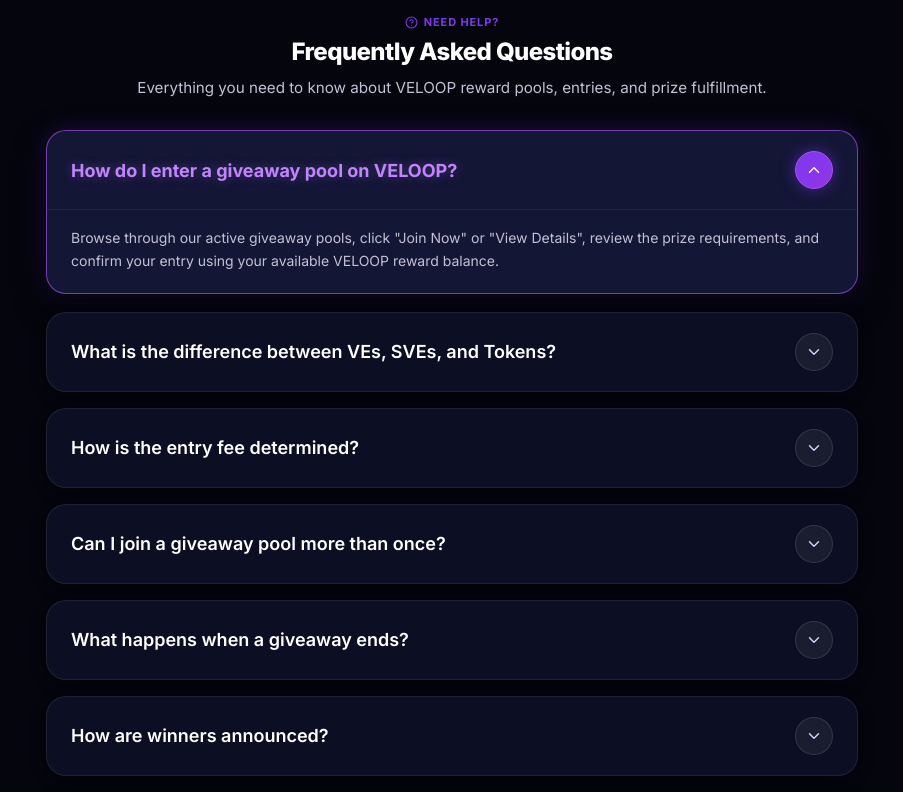
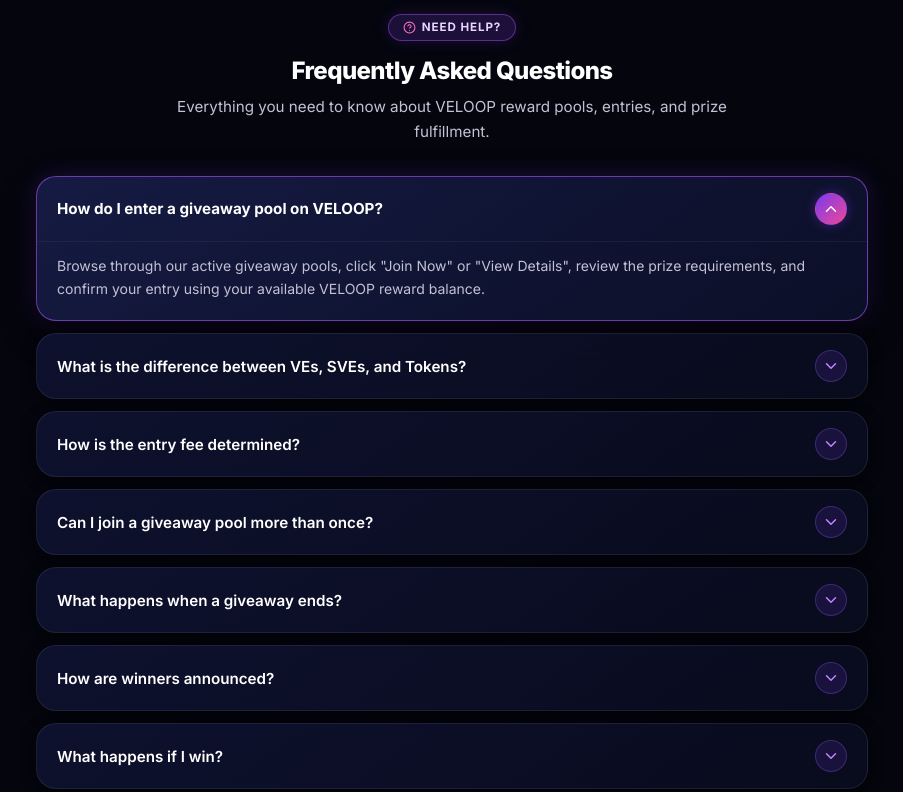
Before and after one commit to VasaraSujal/VELoop-Assignment, a React (Vite) app in the folder frontend/: page / in a window 1280 px wide. Shown: the part 5500-6292 px from the top of the page, without its empty margins (188-1091 px from the left). Built offline with nearby package versions, Linux system fonts and the light colour scheme; no server answers.

Commit message:
Align FAQ accordion layout and interaction styling

```diff
--- a/frontend/src/components/giveaway/FAQSection.module.css
+++ b/frontend/src/components/giveaway/FAQSection.module.css
@@ -4,13 +4,15 @@
   background-color: var(--color-background);
   position: relative;
   overflow: hidden;
+  border-top: 1px solid rgba(139, 92, 246, 0.15);
 }
 
 .container {
-  max-width: 860px;
+  max-width: 880px;
   margin: 0 auto;
   padding: 0 var(--container-padding);
   width: 100%;
+  box-sizing: border-box;
 }
 
 @keyframes fadeInUp {
@@ -24,37 +26,35 @@
   }
 }
 
-@keyframes slideInScale {
-  0% {
-    opacity: 0;
-    transform: translateY(14px) scale(0.98);
-  }
-  100% {
-    opacity: 1;
-    transform: translateY(0) scale(1);
-  }
-}
-
 .header {
   text-align: center;
   margin-bottom: var(--space-8);
   animation: fadeInUp 0.5s ease-out both;
+  display: flex;
+  flex-direction: column;
+  align-items: center;
+  gap: var(--space-2);
 }
 
 .badge {
   display: inline-flex;
   align-items: center;
   gap: 6px;
-  font-size: var(--font-size-label);
+  font-size: 0.725rem;
   font-weight: var(--font-weight-bold);
-  color: var(--color-primary);
+  color: #e9d5ff;
+  background: rgba(124, 58, 237, 0.2);
+  border: 1px solid rgba(168, 85, 247, 0.45);
+  padding: 4px 14px;
+  border-radius: var(--radius-full);
   text-transform: uppercase;
   letter-spacing: 0.08em;
   margin-bottom: var(--space-2);
+  box-shadow: 0 0 16px rgba(124, 58, 237, 0.2);
 }
 
 .badgeIcon {
-  color: var(--color-primary);
+  color: #f472b6;
 }
 
 .title {
@@ -63,7 +63,7 @@
   color: var(--color-text-primary);
   letter-spacing: -0.025em;
   line-height: var(--line-height-tight);
-  margin: 0 0 var(--space-2) 0;
+  margin: 0;
 }
 
 .subtitle {
@@ -71,6 +71,7 @@
   font-size: var(--font-size-body);
   line-height: var(--line-height-relaxed);
   margin: 0;
+  max-width: 600px;
 }
 
 /* ==========================================================================
@@ -79,110 +80,99 @@
 .accordionList {
   display: flex;
   flex-direction: column;
-  gap: var(--space-4);
+  gap: var(--space-3);
+  width: 100%;
 }
 
 .accordionItem {
-  background: rgba(15, 18, 42, 0.8);
-  backdrop-filter: blur(14px);
-  -webkit-backdrop-filter: blur(14px);
+  background: linear-gradient(145deg, rgba(16, 20, 52, 0.85) 0%, rgba(9, 12, 30, 0.95) 100%);
+  backdrop-filter: blur(16px);
+  -webkit-backdrop-filter: blur(16px);
   border: 1px solid rgba(255, 255, 255, 0.08);
   border-radius: var(--radius-xl);
   overflow: hidden;
-  box-shadow: 0 4px 16px rgba(0, 0, 0, 0.35);
+  box-shadow: 0 4px 16px rgba(0, 0, 0, 0.4);
   transition: all 300ms cubic-bezier(0.16, 1, 0.3, 1);
+  box-sizing: border-box;
 }
-
-.accordionItem:nth-child(1) { animation-delay: 0.02s; }
-.accordionItem:nth-child(2) { animation-delay: 0.06s; }
-.accordionItem:nth-child(3) { animation-delay: 0.1s; }
-.accordionItem:nth-child(4) { animation-delay: 0.14s; }
-.accordionItem:nth-child(5) { animation-delay: 0.18s; }
-.accordionItem:nth-child(6) { animation-delay: 0.22s; }
-.accordionItem:nth-child(7) { animation-delay: 0.26s; }
 
 .accordionItem:hover {
   border-color: rgba(139, 92, 246, 0.45);
+  box-shadow: 0 8px 24px rgba(0, 0, 0, 0.55), 0 0 20px rgba(124, 58, 237, 0.15);
   transform: translateY(-2px);
-  box-shadow: 0 8px 24px rgba(0, 0, 0, 0.5), 0 0 16px rgba(124, 58, 237, 0.15);
 }
 
 .accordionItemActive {
-  border-color: rgba(168, 85, 247, 0.65);
-  background: rgba(22, 26, 60, 0.88);
-  box-shadow: 0 12px 32px rgba(0, 0, 0, 0.6), 0 0 24px rgba(124, 58, 237, 0.25);
-  transform: translateY(-2px);
+  border-color: rgba(168, 85, 247, 0.6);
+  box-shadow: 0 12px 32px rgba(0, 0, 0, 0.65), 0 0 24px rgba(124, 58, 237, 0.25);
+  background: linear-gradient(145deg, rgba(22, 28, 70, 0.95) 0%, rgba(12, 15, 40, 0.98) 100%);
 }
 
 .accordionButton {
   width: 100%;
-  min-height: 60px;
+  padding: var(--space-4) var(--space-5);
   display: flex;
+  flex-direction: row;
   justify-content: space-between;
   align-items: center;
-  padding: var(--space-5) var(--space-6);
+  gap: var(--space-4);
   background: transparent;
   border: none;
   cursor: pointer;
   text-align: left;
-  gap: var(--space-4);
+  color: var(--color-text-primary);
+  font-size: 0.95rem;
+  font-weight: var(--font-weight-semibold);
+  transition: color var(--transition-fast);
   outline: none;
-  transition: background-color 250ms ease;
+  box-sizing: border-box;
 }
 
-.accordionButton:hover {
-  background-color: rgba(255, 255, 255, 0.03);
+.accordionButton:hover .questionText {
+  color: #c084fc;
 }
 
-.accordionButton:focus-visible {
-  box-shadow: inset 0 0 0 2px rgba(124, 58, 237, 0.3), inset 0 0 0 4px var(--color-primary);
+.accordionItemActive .questionText {
+  color: #ffffff;
+  font-weight: var(--font-weight-bold);
 }
 
 .questionText {
-  font-size: var(--font-size-h4);
-  font-weight: var(--font-weight-semibold);
-  color: #ffffff;
-  line-height: var(--line-height-normal);
-  transition: color var(--transition-fast);
-}
-
-.accordionItemActive .questionText {
-  color: #c084fc;
-  font-weight: var(--font-weight-bold);
-  text-shadow: 0 0 12px rgba(192, 132, 252, 0.35);
+  flex: 1;
+  line-height: 1.4;
+  margin: 0;
+  transition: color 200ms ease;
+  word-break: break-word;
 }
 
 .iconWrapper {
-  width: 38px;
-  height: 38px;
-  border-radius: var(--radius-full);
-  background: rgba(255, 255, 255, 0.06);
-  border: 1px solid rgba(255, 255, 255, 0.12);
+  width: 32px;
+  height: 32px;
+  border-radius: 50%;
+  background: rgba(124, 58, 237, 0.15);
+  border: 1px solid rgba(139, 92, 246, 0.3);
   display: flex;
   align-items: center;
   justify-content: center;
+  color: #c084fc;
   flex-shrink: 0;
   transition: all 300ms cubic-bezier(0.16, 1, 0.3, 1);
 }
 
-.accordionButton:hover .iconWrapper {
-  transform: scale(1.12);
-  border-color: rgba(168, 85, 247, 0.5);
+.iconWrapper:hover {
+  background: rgba(124, 58, 237, 0.3);
+  border-color: rgba(168, 85, 247, 0.6);
 }
 
 .iconWrapperActive {
-  background: linear-gradient(135deg, #7c3aed 0%, #9333ea 100%);
-  border-color: #a855f7;
-  box-shadow: 0 0 16px rgba(124, 58, 237, 0.5);
+  background: linear-gradient(135deg, #7c3aed, #ec4899);
+  color: #ffffff;
+  border-color: transparent;
+  box-shadow: 0 0 12px rgba(124, 58, 237, 0.4);
 }
 
 .icon {
-  color: #c7d2fe;
-  transition: transform 350ms cubic-bezier(0.16, 1, 0.3, 1);
-}
-
-.iconWrapperActive .icon {
-  color: #ffffff;
+  transition: transform 300ms cubic-bezier(0.16, 1, 0.3, 1);
 }
 
 .iconOpen {
@@ -190,38 +180,31 @@
 }
 
 .answerBox {
-  padding: 0 var(--space-6) var(--space-5) var(--space-6);
-  border-top: 1px solid rgba(255, 255, 255, 0.06);
-  padding-top: var(--space-4);
-  animation: fadeIn var(--transition-normal);
+  padding: 0 var(--space-5) var(--space-5);
+  border-top: 1px solid rgba(255, 255, 255, 0.05);
+  padding-top: var(--space-3);
+  animation: fadeInUp 0.3s ease-out both;
+  box-sizing: border-box;
 }
 
 .answerText {
-  color: #c4c1d4;
+  color: var(--color-text-secondary);
   font-size: var(--font-size-body-sm);
   line-height: var(--line-height-relaxed);
   margin: 0;
 }
 
-/* ==========================================================================
-   Responsive Breakpoints
-   ========================================================================== */
-@media (max-width: 768px) {
+@media (max-width: 576px) {
   .section {
     padding: var(--space-8) 0;
   }
 
   .accordionButton {
-    padding: var(--space-4) var(--space-5);
-    min-height: 48px;
-  }
-
-  .questionText {
-    font-size: var(--font-size-body);
+    padding: var(--space-3) var(--space-4);
+    font-size: 0.875rem;
   }
 
   .answerBox {
-    padding: 0 var(--space-5) var(--space-4) var(--space-5);
-    padding-top: var(--space-3);
+    padding: var(--space-2) var(--space-4) var(--space-4);
   }
 }
```
